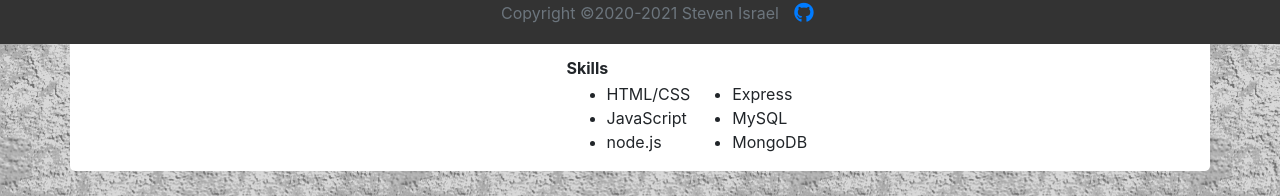
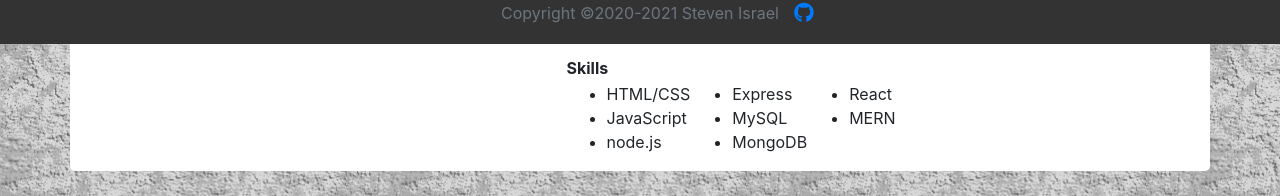
Before and after one commit to malenchite/malenchite.github.io, a React (Create React App) app: page / in a window 1280 px wide. Shown: the part 756-952 px from the top of the page. Built offline with nearby package versions, Linux system fonts and the light colour scheme.

Commit message:
Added a few skills

```diff
--- a/src/pages/About.js
+++ b/src/pages/About.js
@@ -64,6 +64,13 @@ function About() {
                     <li>MongoDB</li>
                   </ul>
                 </td>
+                <td>
+                  <ul>
+                    <li>React</li>
+                    <li>MERN</li>
+                    <li style={{ visibility: "hidden" }}></li>
+                  </ul>
+                </td>
               </tr>
             </tbody>
           </table>
```
